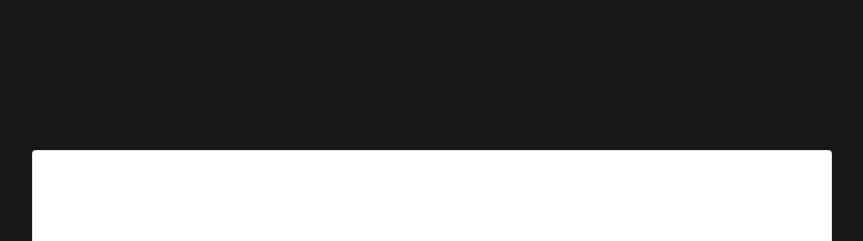
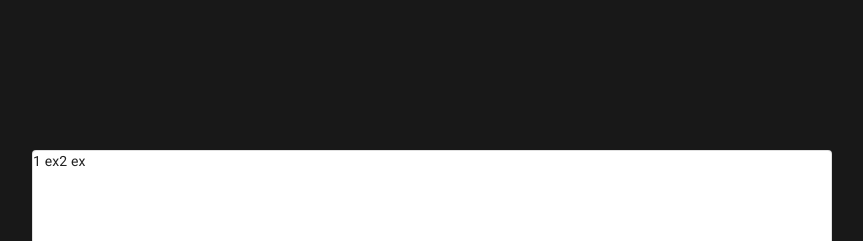
Before and after one commit to Stas-sklyar/24money, a React (Create React App) app: page / in a window 1280 px wide. Shown: the top 241 px of the page, without its empty margins (208-1071 px from the left). Built offline with nearby package versions, Linux system fonts and the light colour scheme.

Commit message:
reate store, reducers, actions..

```diff
--- a/package.json
+++ b/package.json
@@ -13,7 +13,10 @@
     "node-sass": "^4.14.1",
     "react": "^17.0.1",
     "react-dom": "^17.0.1",
+    "react-redux": "^7.2.2",
     "react-scripts": "4.0.2",
+    "redux": "^4.0.5",
+    "redux-devtools-extension": "^2.13.8",
     "typescript": "^4.1.3",
     "web-vitals": "^1.1.0"
   },
@@ -40,5 +43,8 @@
       "last 1 firefox version",
       "last 1 safari version"
     ]
+  },
+  "devDependencies": {
+    "@types/react-redux": "^7.1.16"
   }
 }
--- /dev/null
+++ b/src/actions/actions.js
@@ -0,0 +1,4 @@
+export const changeMethodSort = (payload) => ({
+    type: "ADD_EXPENSE_ITEM",
+    payload,
+})
--- a/src/App/App.tsx
+++ b/src/components/App/App.tsx
@@ -4,17 +4,22 @@ import Container from '@material-ui/core/Container';
 import Paper from '@material-ui/core/Paper';
 
 import s from "./App.module.scss"
+import ItemsExpenses from '../ItemsExpenses/ItemsExpenses';
+import { Provider } from 'react-redux';
+import { store } from "../../store"
 
-function App() {
+const App = () => {
   return (
-    <>
+    <Provider store={store}>
       <CssBaseline />
       <div className={s.App} >
         <Container className={s["App-Body"]} maxWidth="lg" >
-          <Paper className={s["App-Box"]} elevation={2} variant="outlined" />
+          <Paper className={s["App-Box"]} elevation={2} variant="outlined">
+            <ItemsExpenses />
+          </Paper>
         </Container>
       </div>
-    </>
+    </Provider >
   );
 }
 
--- /dev/null
+++ b/src/components/ItemsExpenses/ItemsExpenses.tsx
@@ -0,0 +1,23 @@
+import React from 'react';
+import { useSelector } from 'react-redux';
+import { RootState } from "../../redusers/rootReducer"
+
+const ItemsExpenses = () => {
+
+    const itemsExpenses = useSelector((state: RootState) => state.itemsExpenses.itemsExpenses)
+    console.log(itemsExpenses)
+    return (
+        <div>
+            {itemsExpenses.length > 0 &&
+                itemsExpenses.map(({ expensesName, moneySpend, id }: any) => {
+                    return (
+                        <span id={id}>{expensesName}</span>
+                    )
+                })
+            }
+        </div>
+    );
+}
+
+
+export default ItemsExpenses;
--- /dev/null
+++ b/src/index.ts
@@ -0,0 +1,9 @@
+import React from 'react';
+import ReactDOM from 'react-dom';
+import './index.css';
+import App from './components/App/App';
+
+ReactDOM.render(
+  React.createElement(App),
+  document.getElementById('root')
+)
--- a/src/index.tsx
+++ /dev/null
@@ -1,17 +0,0 @@
-import React from 'react';
-import ReactDOM from 'react-dom';
-import './index.css';
-import App from './App/App';
-import reportWebVitals from './reportWebVitals';
-
-ReactDOM.render(
-  <React.StrictMode>
-    <App />
-  </React.StrictMode>,
-  document.getElementById('root')
-);
-
-// If you want to start measuring performance in your app, pass a function
-// to log results (for example: reportWebVitals(console.log))
-// or send to an analytics endpoint. Learn more: https://bit.ly/CRA-vitals
-reportWebVitals();
--- /dev/null
+++ b/src/redusers/itemsExpensesReducer.ts
@@ -0,0 +1,22 @@
+type itemsExpensesType = {
+    expensesName: string
+    moneySpend: number
+    id: number
+}
+
+const initialState = {
+    itemsExpenses: [
+        { expensesName: "1 ex", moneySpend: 100, id: 1 },
+        { expensesName: "2 ex", moneySpend: 100, id: 2 }
+    ] as Array<itemsExpensesType>
+}
+
+export const itemsExpensesReducer = (state = initialState, action: any) => {
+    switch (action.type) {
+        case "ADD_EXPENSE_ITEM":
+            return { ...state, ...action.payload }
+
+        default:
+            return state;
+    }
+};
--- /dev/null
+++ b/src/redusers/rootReducer.ts
@@ -0,0 +1,9 @@
+
+import { combineReducers } from "redux";
+import { itemsExpensesReducer } from "./itemsExpensesReducer"
+
+
+export const rootReducer = combineReducers({
+    itemsExpenses: itemsExpensesReducer,
+});
+export type RootState = ReturnType<typeof rootReducer>
--- /dev/null
+++ b/src/store.js
@@ -0,0 +1,11 @@
+import { applyMiddleware, createStore } from "redux"
+import { composeWithDevTools } from 'redux-devtools-extension'
+
+import { rootReducer } from "./redusers/rootReducer"
+
+export const store = createStore(
+    rootReducer,
+    composeWithDevTools(
+        applyMiddleware(),
+    )
+)
```
Also changed, not shown: src/components/App/App.module.scss (renamed from src/App/App.module.scss), 2 other files (tests, documents, lock files or other folders).
